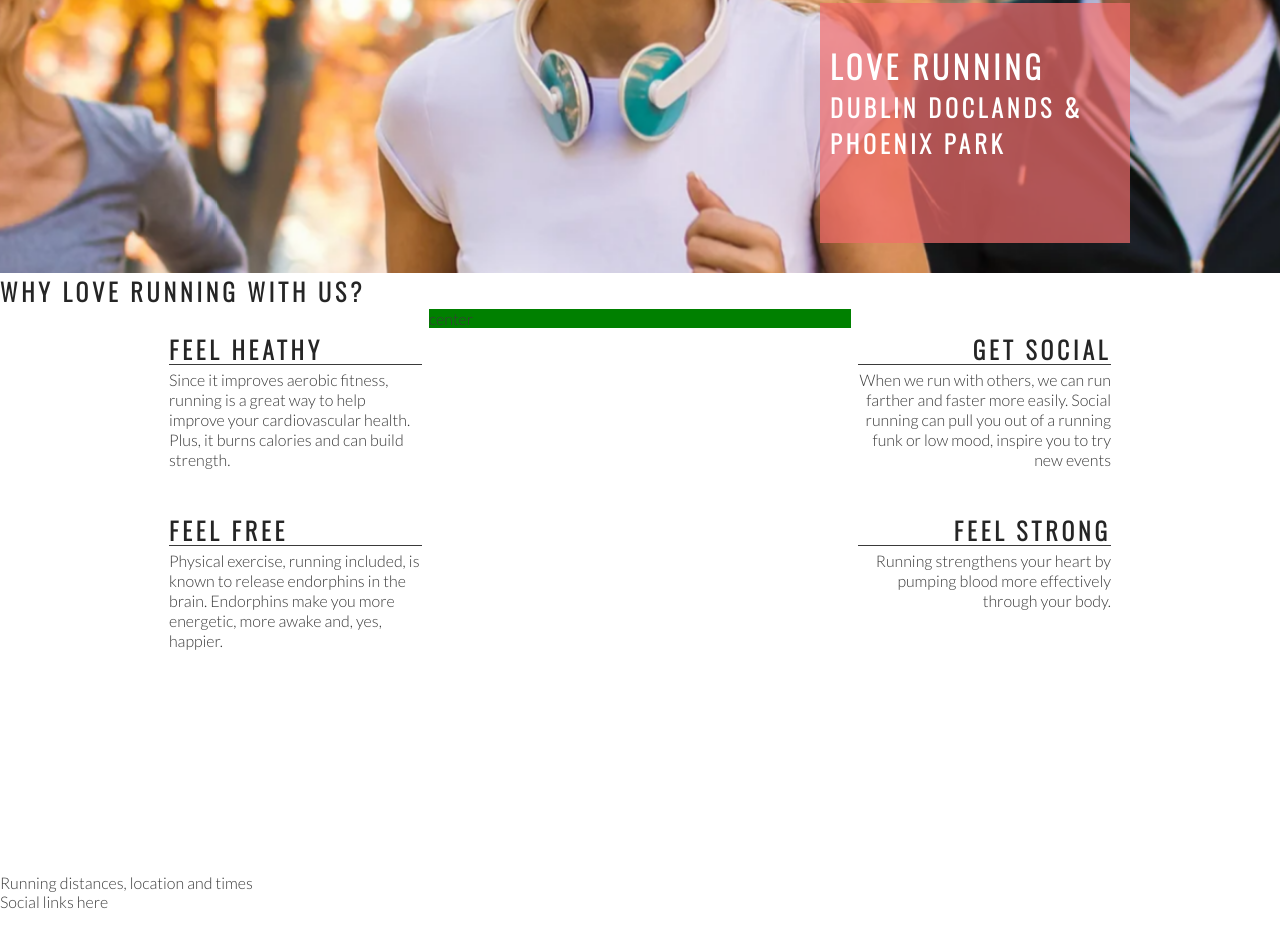
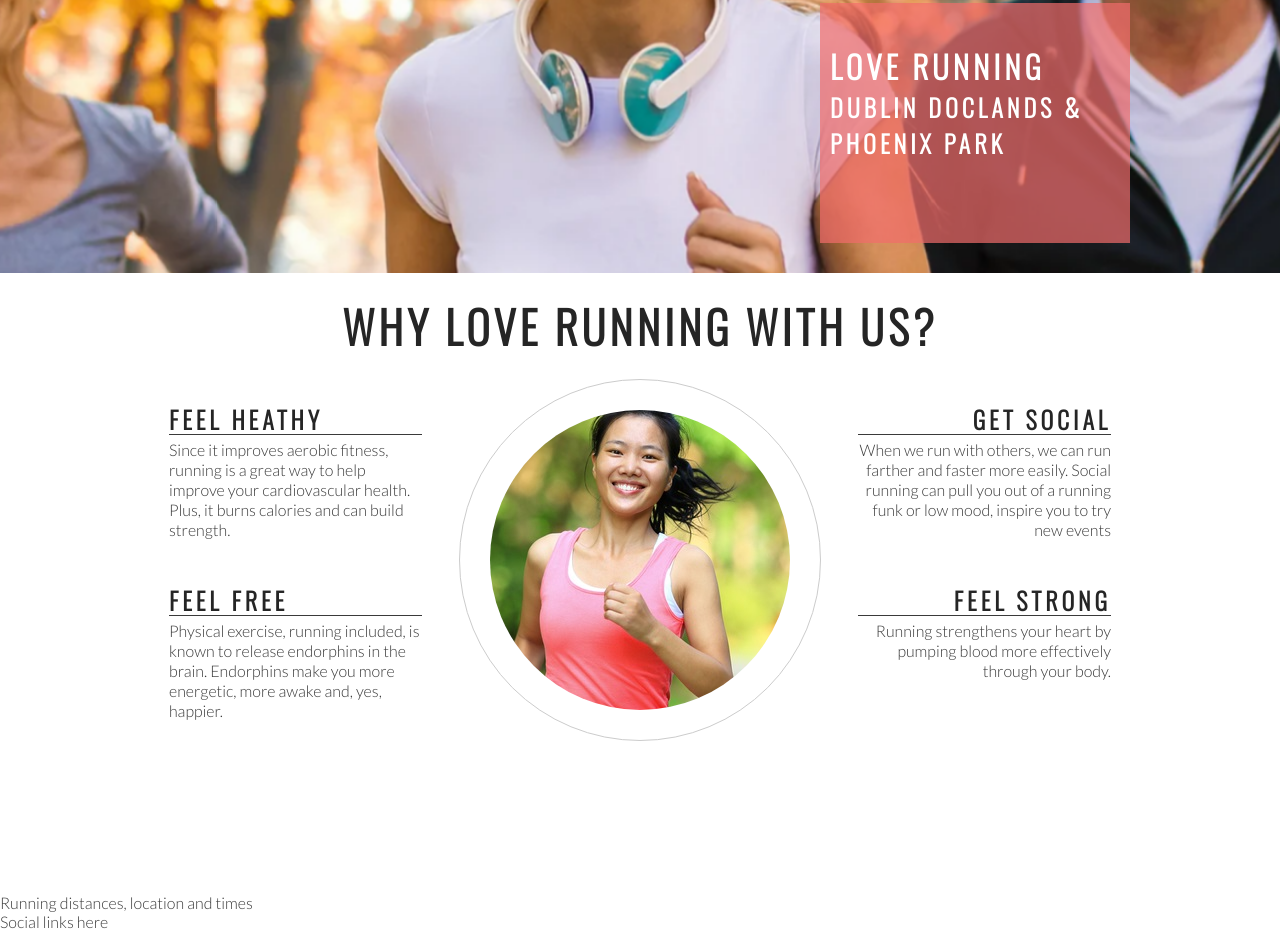
Before and after one commit to Ewie1/walkthrough-love-running, a plain HTML site: page index.html in a window 1280 px wide. Shown: the part 402-1333 px from the top of the page. Drawn offline with nearby package versions, Linux system fonts and the light colour scheme.

Commit message:
Add club ethos central image and style into a circle

```diff
--- a/assets/css/style.css
+++ b/assets/css/style.css
@@ -122,7 +122,6 @@ h1,h2 {
 #center-about {
     width: 33%;
     margin: 0 auto ;
-    background-color: green;
 }
 
 hr {
@@ -154,3 +153,26 @@ hr {
 .right-about-heading p {
     text-align: right;
 }
+
+#welcome {
+    text-align: center;
+    margin: 20px 0;
+    font-size: 280%;
+}
+
+#circle-container {
+    width: 300px;
+    height: 300px;
+    padding: 30px;
+    border-style: solid;
+    border-color: #ccc;
+    border-width: 1px;
+    border-radius: 50%;
+    margin: 0 auto;
+}
+
+#circle-cover-bg {
+    background: url(../css/images/ethos-center-image.jpg) no-repeat center center;
+    height: 100%;
+    border-radius: 50%;
+}
--- a/index.html
+++ b/index.html
@@ -38,7 +38,7 @@
         </div>
     </section>
     <section id="club-ethos">
-        <h1>Why Love Running With Us?</h1>
+        <h2 id="welcome">Why Love Running With Us?</h2>
         <div id="left-about">
             <div class="left-about-heading">
                 <h2>Feel Heathy</h2>
@@ -63,7 +63,11 @@
                 <p>Running strengthens your heart by pumping blood more effectively through your body.</p>
             </div>
         </div>
-        <div id="center-about">center</div>
+        <div id="center-about">
+            <div id="circle-container">
+                <div id="circle-cover-bg"></div>
+            </div>
+        </div>
     </section>
     <section>
         Running distances, location and times
```
Also changed, not shown: assets/css/images/ethos-center-image.jpg (added).
